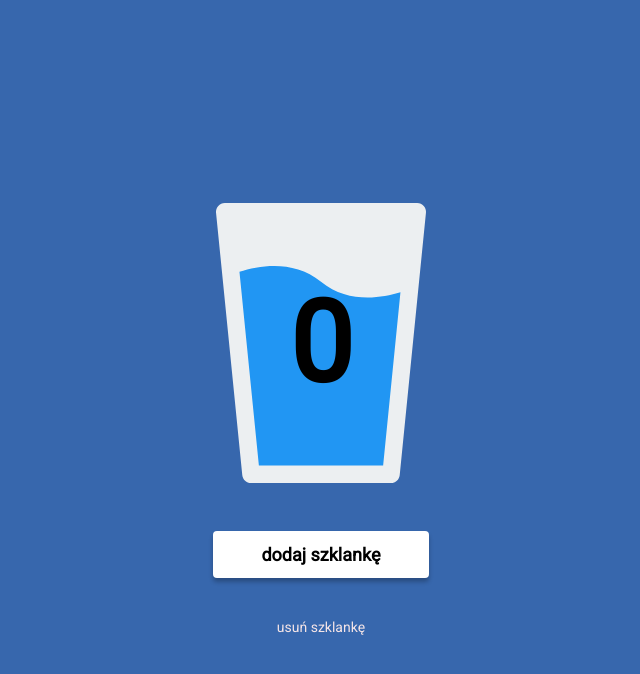
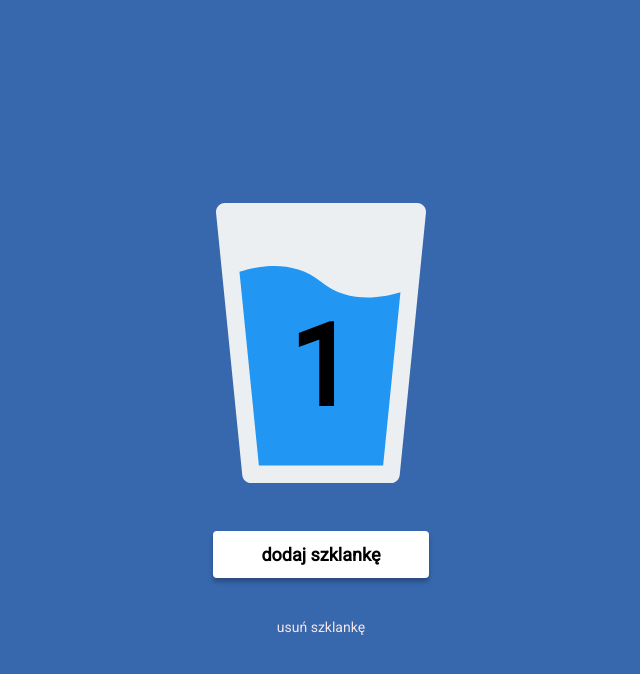
Before and after one commit to mankom/hydraapp, a website: page src/content/index.html in a window 1280 px wide. Both pictures are taken after a click on the button "dodaj szklankę". Shown: the whole page, without its empty margins (319-959 px from the left). Drawn offline with nearby package versions, Linux system fonts and the light colour scheme; files that its build step writes are made by us from their sources.

Commit message:
feat: add event listeners, application works

```diff
--- a/src/js/main.js
+++ b/src/js/main.js
@@ -19,16 +19,18 @@ if ('serviceWorker' in navigator) {
 const counter = document.querySelector('.app__counter--js');
 const addButton = document.querySelector('.app__button-add--js');
 const removeButton = document.querySelector('.app__button-remove--js');
-const numberGlasses = 0;
+var numberGlasses = 0;
 
+console.log("numberGlasses " + numberGlasses);
 if(localStorage.getItem('numberOfWaterGlasses')){
   numberGlasses = localStorage.getItem('numberOfWaterGlasses');
 }else{
   numberGlasses = 0;
+  localStorage.setItem('numberOfWaterGlasses', numberGlasses);
 }
-
+console.log("numberGlasses " + numberGlasses);
 addButton.addEventListener('click', (e)=>{
-  ++numberGlasses;
+  numberGlasses = parseInt(numberGlasses) + 1;
   localStorage.setItem('numberOfWaterGlasses', numberGlasses);
   counter.textContent = numberGlasses;
   console.log("dodano szklankę wody. W sumie wypito :" + counter.textContent + "szklanek.");
@@ -39,7 +41,7 @@ removeButton.addEventListener('click', (e)=>{
     localStorage.setItem('numberOfWaterGlasses', numberGlasses);
     counter.textContent = numberGlasses;
   }else{
-    mes
+    alert("Liczba wypitych szklanek już wynosi 0.");
   }
 
 
--- a/src/scss/main.scss
+++ b/src/scss/main.scss
@@ -67,6 +67,7 @@ body {
     grid-row: 2;
     line-height: 131px;
     position: relative;
+    top: 24px;
     text-align: center;
     z-index: 4;
   }
```
